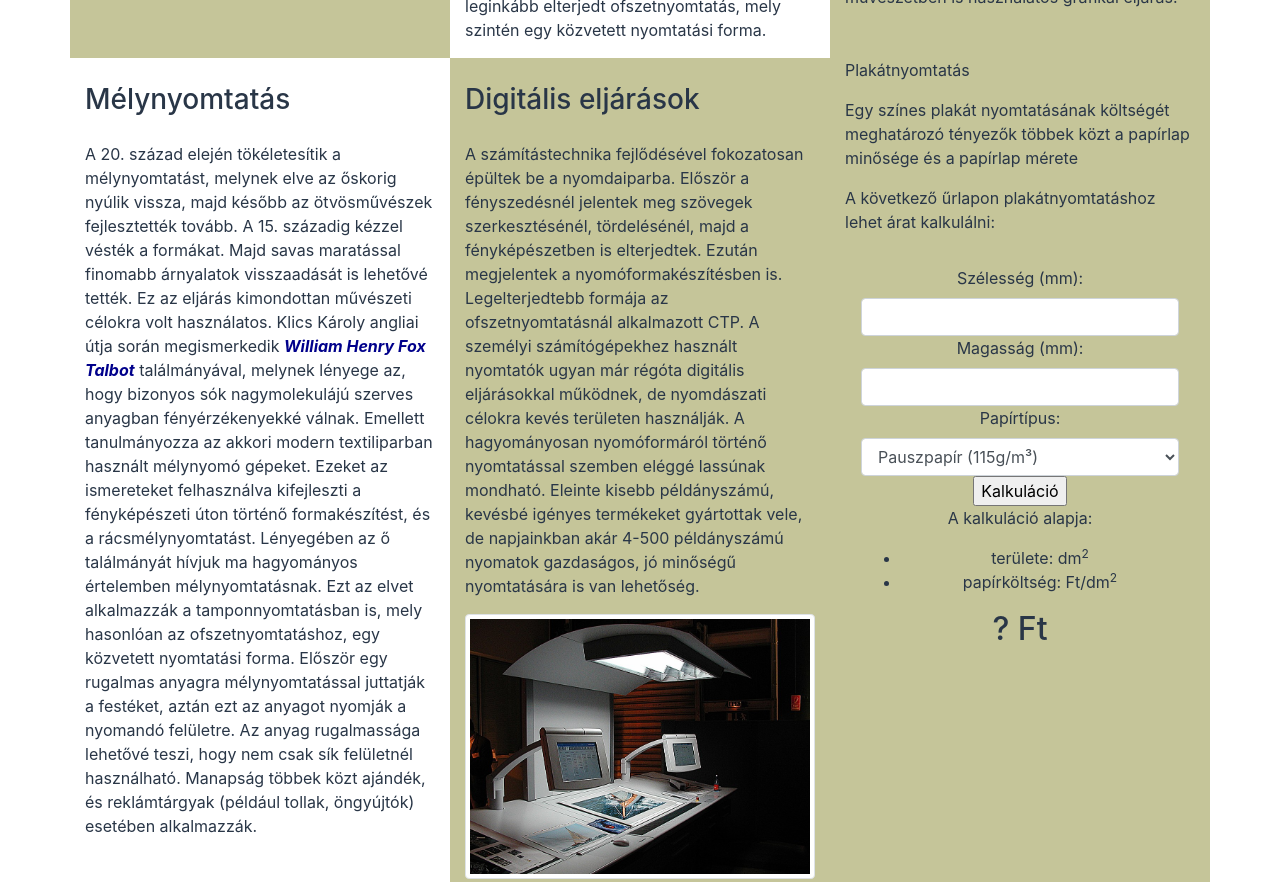
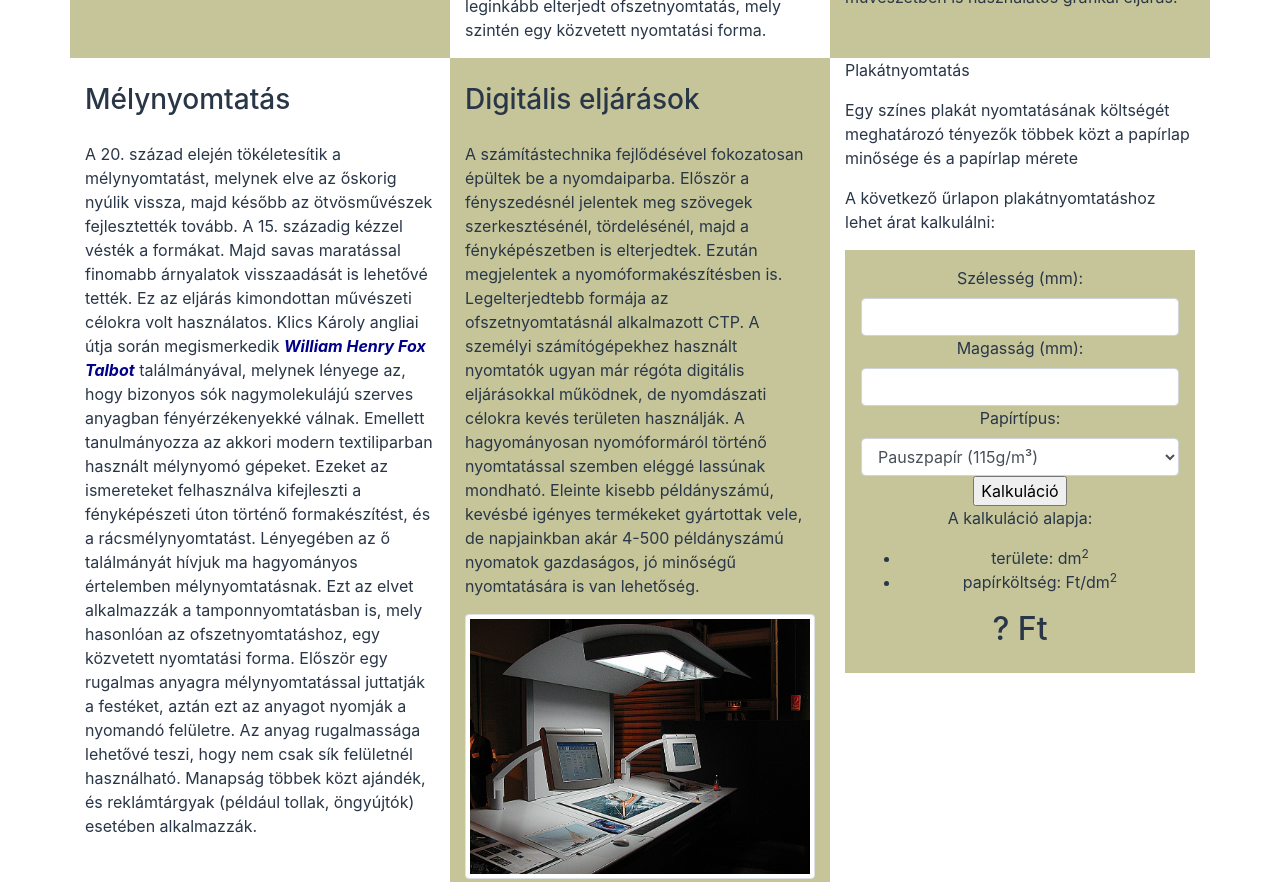
Before and after one commit to klmnalex/nyomtatas-2024-12-16, a plain HTML site: page index.html in a window 1280 px wide. Shown: the part 1176-2058 px from the top of the page. Drawn offline with Linux system fonts and the light colour scheme.

Commit message:
5. b javítás

```diff
--- a/index.html
+++ b/index.html
@@ -128,7 +128,7 @@
 
             </div>
 
-            <div class="col-md-4 bg-torzs">
+            <div class="col-md-4">
                 <p>Plakátnyomtatás</p>
 
 <p>Egy színes plakát nyomtatásának költségét meghatározó tényezők többek közt a papírlap minősége és a papírlap mérete</p>
```
